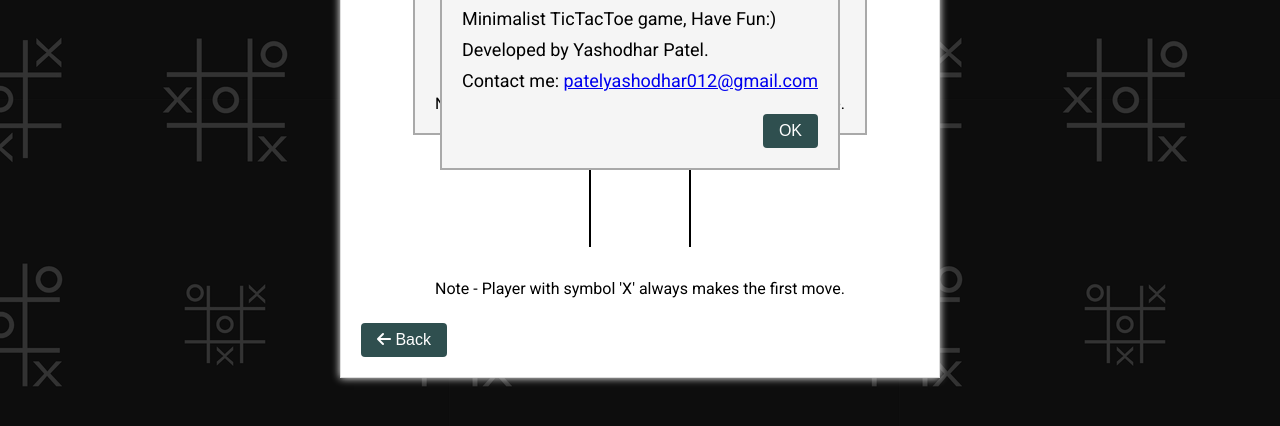
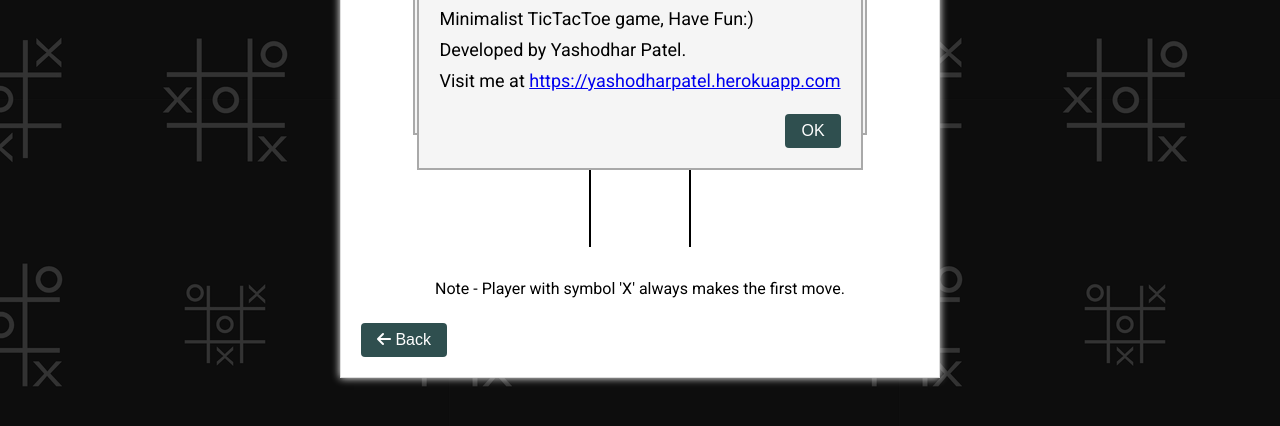
Before and after one commit to yashodharpatel/Tic-Tac-Toe, a website: page views/Computer.html in a window 1280 px wide. Both pictures are taken after a click on the button "About". Shown: the part 350-776 px from the top of the page. Drawn offline with Linux system fonts and the light colour scheme.

Commit message:
Initial Commit

```diff
--- a/views/Computer.html
+++ b/views/Computer.html
@@ -60,7 +60,7 @@
             <div class="aboutText">
                 Minimalist TicTacToe game, Have Fun:)<br>
                 Developed by Yashodhar Patel.<br>
-                Contact me: <a href="mailto:patelyashodhar012@gmail.com" target="blank">patelyashodhar012@gmail.com</a>
+                Visit me at <a href="https://yashodharpatel.herokuapp.com/" target="blank">https://yashodharpatel.herokuapp.com</a>
             </div>
             <div class="okButton-container">
                 <button class="btn okButton">OK</button>
```
Also changed, not shown: views/Human.html (+1 -1 lines), views/index.html (+1 -1 lines), README.md.
